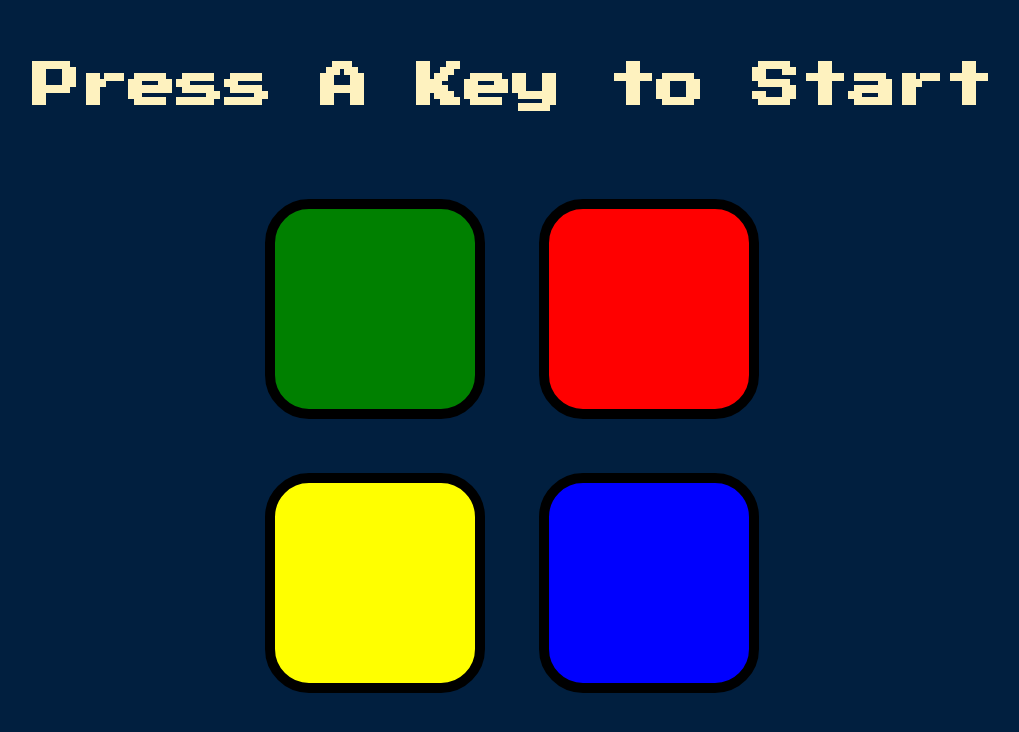
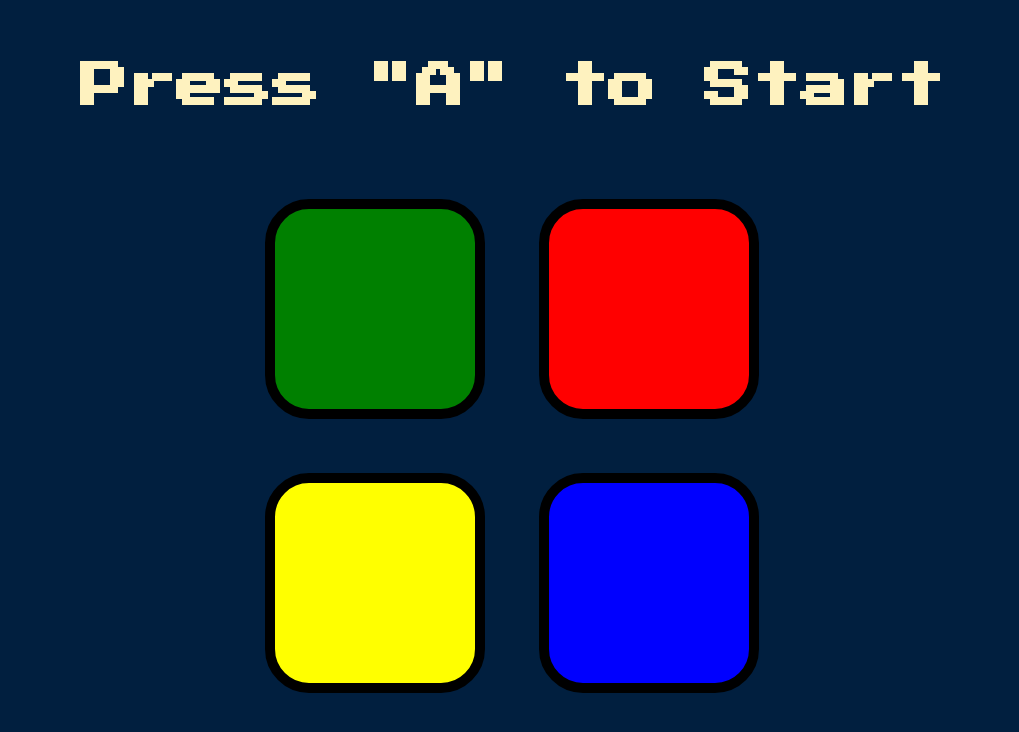
Before and after one commit to ParthMovaliya/Mind-Game, a plain HTML site: page index.html in a window 1280 px wide. Shown: the whole page, without its empty margins (128-1147 px from the left). Drawn offline with nearby package versions, Linux system fonts and the light colour scheme.

Commit message:
Update index.html

```diff
--- a/index.html
+++ b/index.html
@@ -9,7 +9,7 @@
 </head>
 
 <body>
-  <h1 id="level-title">Press A Key to Start</h1>
+  <h1 id="level-title">Press "A" to Start</h1>
   <div class="container">
     <div lass="row">
 
```
